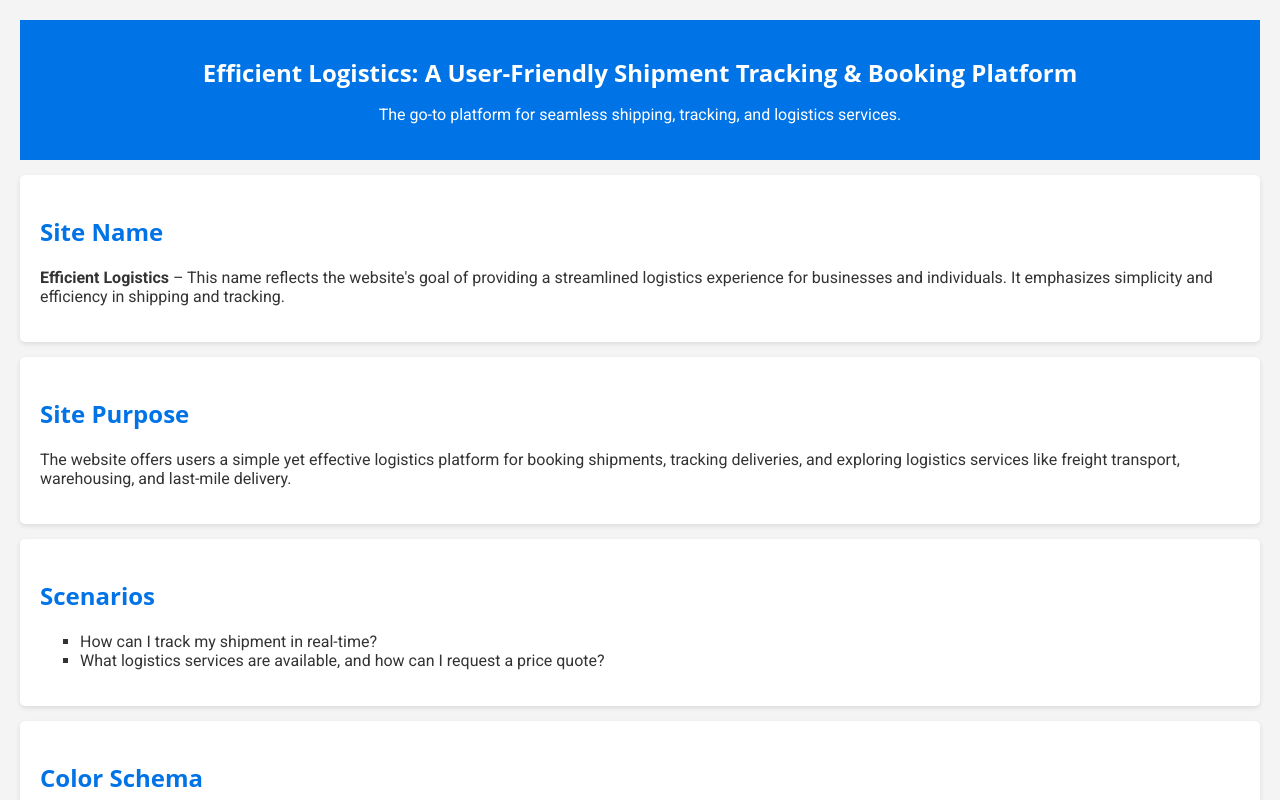
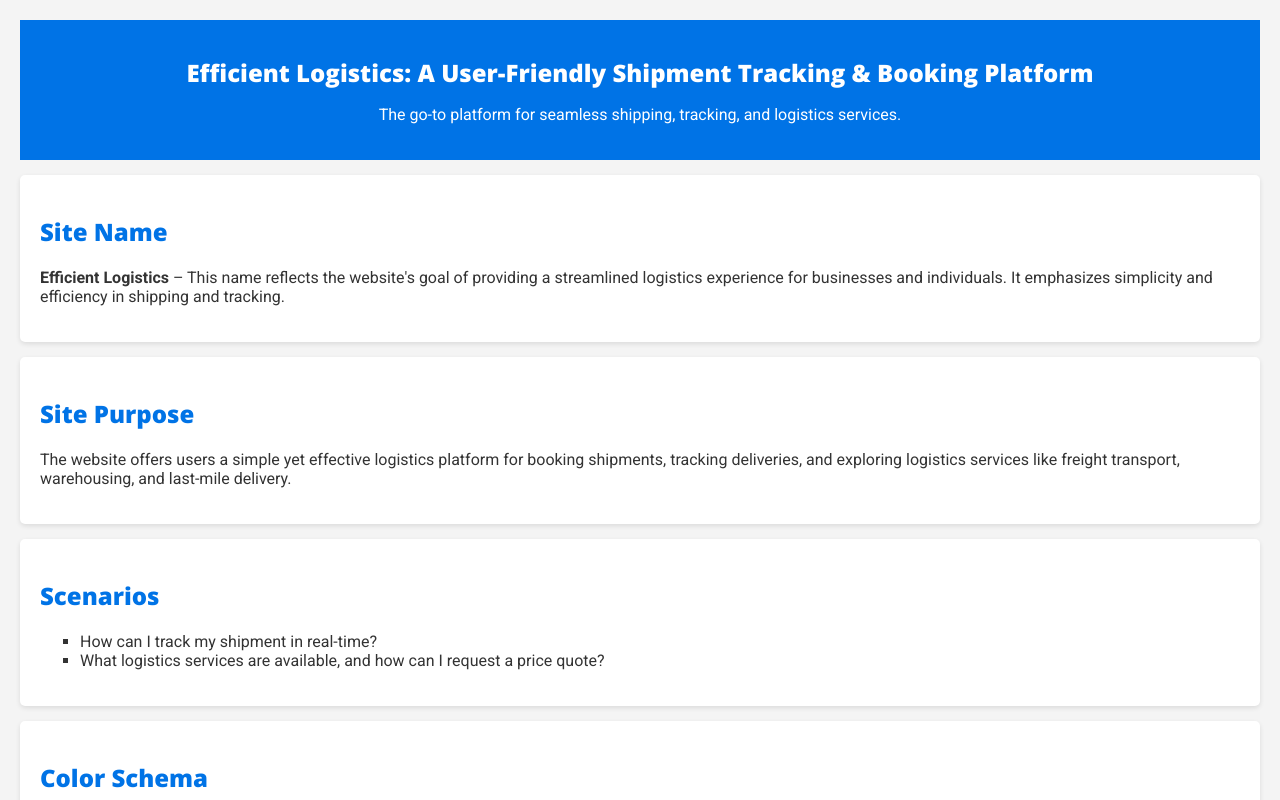
Before and after one commit to faftech3210/wdd131, a plain HTML site: page project/sitplan.html in a window 1280 px wide. Shown: the top 800 px of the page. Drawn offline with nearby package versions, Linux system fonts and the light colour scheme.

Commit message:
Added a font

```diff
--- a/project/sitplan.html
+++ b/project/sitplan.html
@@ -9,6 +9,9 @@
     <link rel="preconnect" href="https://fonts.googleapis.com">
     <link rel="preconnect" href="https://fonts.gstatic.com" crossorigin>
     <link href="https://fonts.googleapis.com/css2?family=Roboto:ital,wght@0,100..900;1,100..900&display=swap" rel="stylesheet">
+    <link rel="preconnect" href="https://fonts.googleapis.com">
+    <link rel="preconnect" href="https://fonts.gstatic.com" crossorigin>
+    <link href="https://fonts.googleapis.com/css2?family=Open+Sans:ital,wght@0,300..800;1,300..800&family=Roboto:ital,wght@0,100..900;1,100..900&display=swap" rel="stylesheet">
     <link rel="stylesheet" href="styles/sitplan.css">
 </head>
 <body>
--- a/project/styles/sitplan.css
+++ b/project/styles/sitplan.css
@@ -18,6 +18,8 @@ header {
 header h1 {
     font-family: 'Open Sans', sans-serif;
     font-size: 24px;
+    font-weight: 900;
+
 }
 
 /* Section Styling */
@@ -33,6 +35,7 @@ section {
 h2 {
     font-family: 'Open Sans', sans-serif;
     color: #0073e6;
+    font-weight: 800;
 }
 
 /* List Styles */
```
